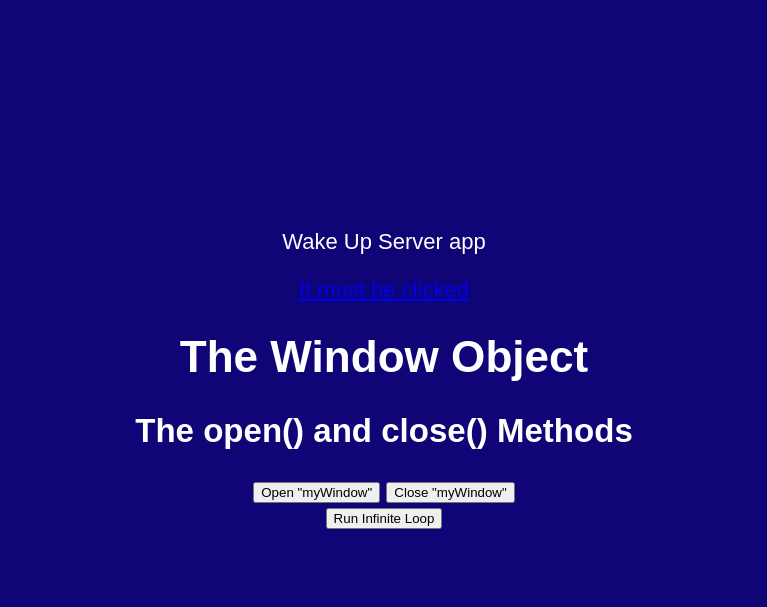
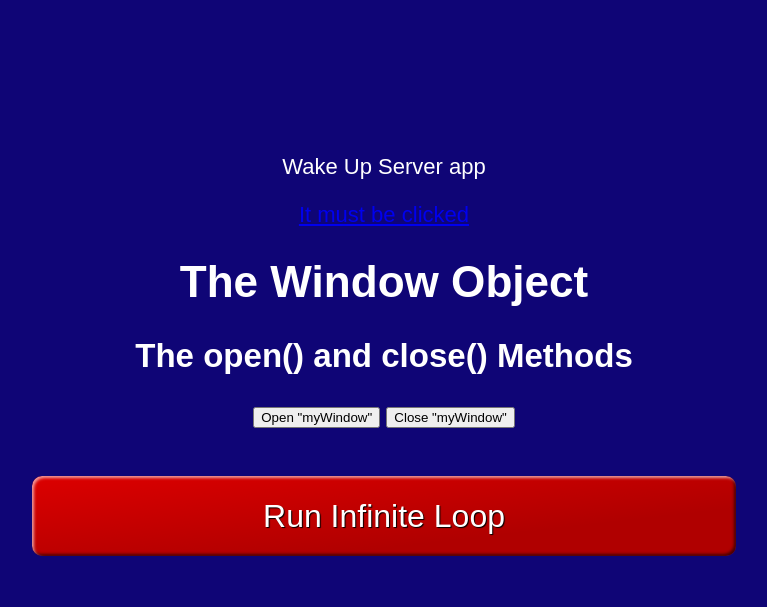
Before and after one commit to Hacking-NASSA-with-HTML/keep-alive-server, a plain HTML site: page index.html in a window 1280 px wide. Shown: the whole page, without its empty margins (256-1023 px from the left). Drawn offline with Linux system fonts and the light colour scheme.

Commit message:
feat: add styling to main button

```diff
--- a/assets/js/myScript.js
+++ b/assets/js/myScript.js
@@ -14,7 +14,7 @@ function mainPageContent() {
 
                 <button id="open" onclick="openWin()">Open "myWindow"</button>
                 <button id="close" onclick="closeWin()">Close "myWindow"</button>
-                <div><button id="infiniteRun"></button></div>
+                <div><button id="infiniteRun" class="styled"></button></div>
             </div>
         `
     return renderMainPageContent
--- a/assets/style.css
+++ b/assets/style.css
@@ -10,3 +10,35 @@
     font-size: calc(13px + (25 - 13) * ((100vw - 300px) / (1600 - 300)));
     font-family: sans-serif;
 }
+
+.styled {
+    border: 0;
+    width: 55vw;
+    line-height: 2.5;
+    margin: 6vh 0;
+    padding: 0 20px;
+    font-size: 2rem;
+    text-align: center;
+    color: #fff;
+    text-shadow: 1px 1px 1px #000;
+    border-radius: 10px;
+    background-color: rgba(220, 0, 0, 1);
+    background-image: linear-gradient(to top left,
+            rgba(0, 0, 0, .2),
+            rgba(0, 0, 0, .2) 30%,
+            rgba(0, 0, 0, 0));
+    box-shadow: inset 2px 2px 3px rgba(255, 255, 255, .6),
+        inset -2px -2px 3px rgba(0, 0, 0, .6);
+    outline: none;
+    cursor: pointer;
+    transition: .3s ease;
+}
+
+.styled:hover {
+    background-color: rgba(255, 0, 0, 1);
+}
+
+.styled:active {
+    box-shadow: inset -2px -2px 3px rgba(255, 255, 255, .6),
+        inset 2px 2px 3px rgba(0, 0, 0, .6);
+}
```
